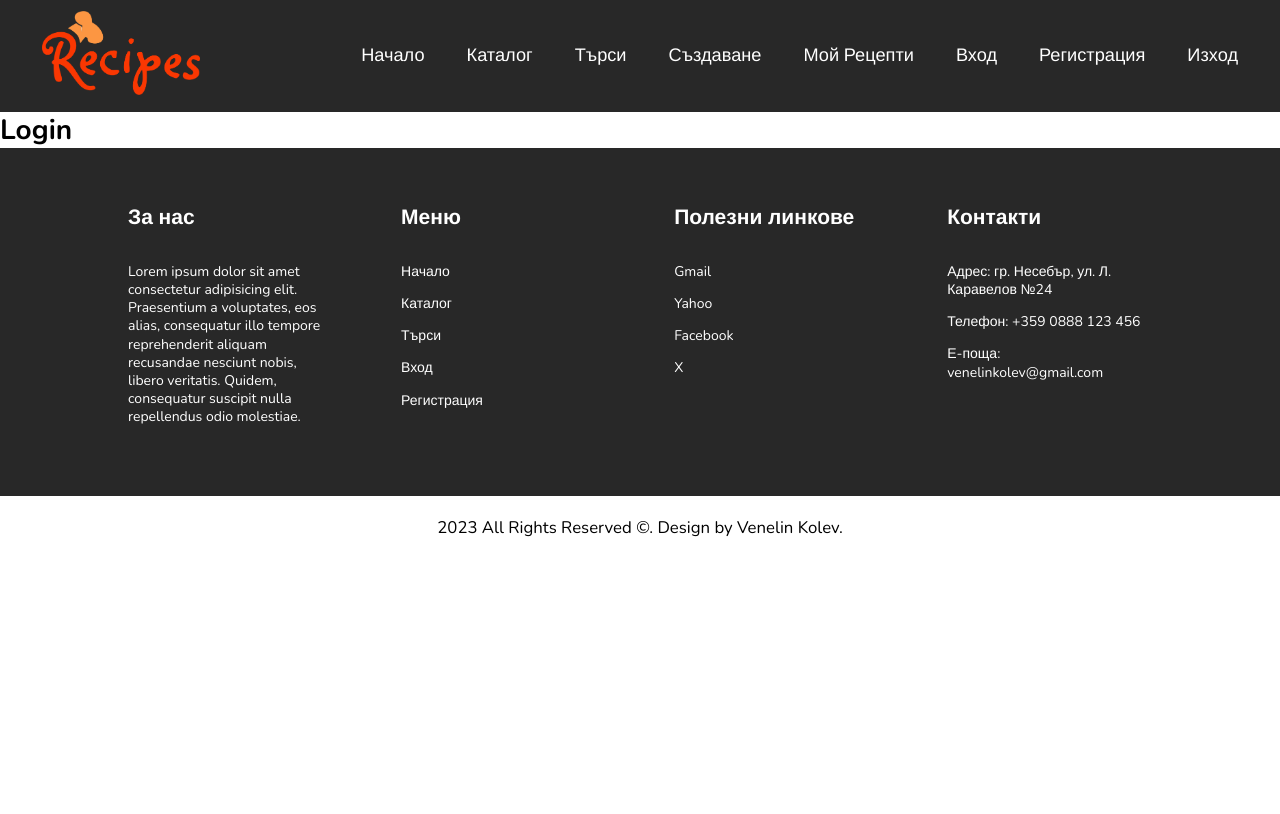
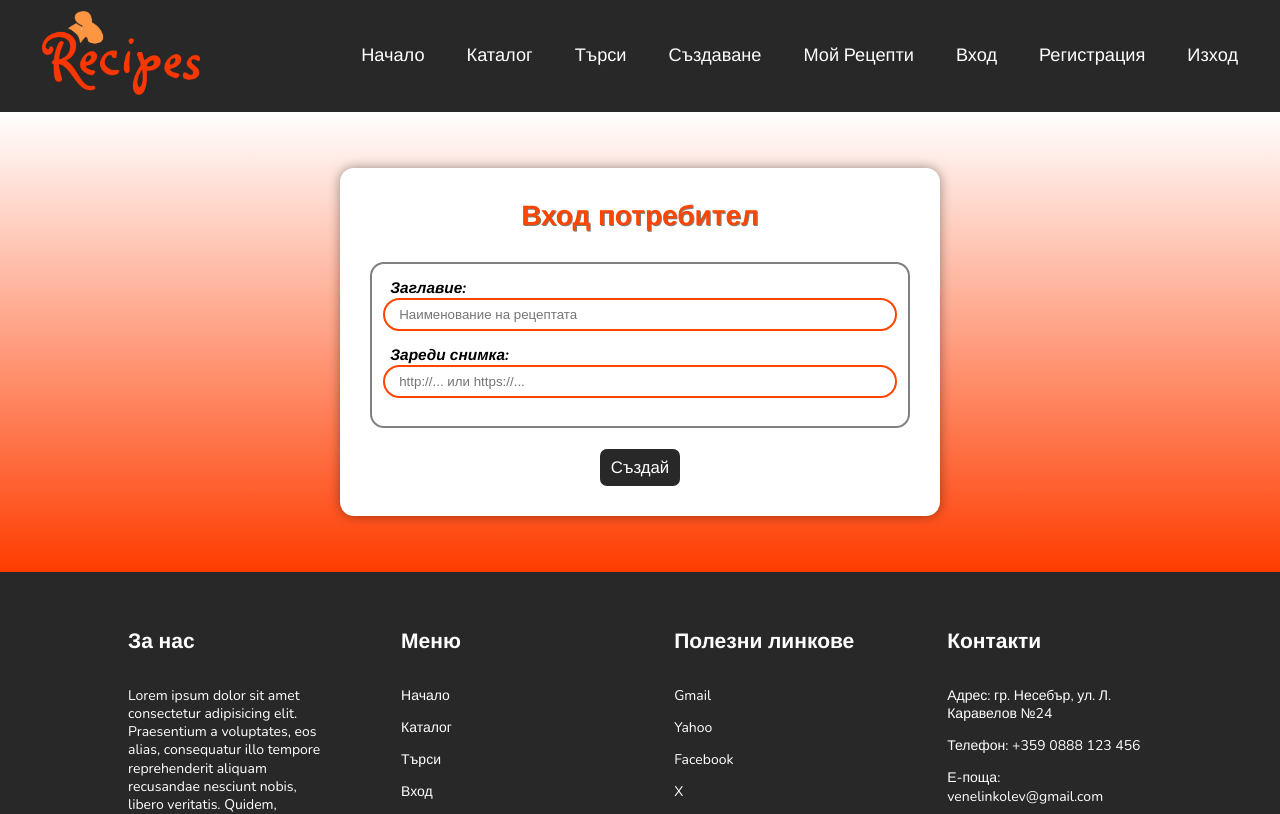
Before and after one commit to venelinkolev/exam-project-reactjs, a React (Vite) app: page /login in a window 1280 px wide. Shown: the top 814 px of the page. Built offline with nearby package versions, Linux system fonts and the light colour scheme.

Commit message:
Login Form Create

```diff
--- a/src/components/Login/Login.css
+++ b/src/components/Login/Login.css
@@ -0,0 +1,75 @@
+.login-container {
+    display: flex;
+    justify-content: center;
+    align-items: center;
+    padding: 4rem;
+    /* background-color: rgb(255, 69, 0, 0.7); */
+    background: rgb(255, 255, 255);
+    background: linear-gradient(180deg, rgba(255, 255, 255, 1) 0%, rgba(255, 60, 0, 1) 100%);
+}
+
+.login-user {
+    padding: 2rem;
+    width: 600px;
+    height: auto;
+    display: flex;
+    flex-direction: column;
+    background-color: white;
+    border-radius: 1rem;
+    border: 2px solid white;
+    text-align: center;
+    box-shadow: 0 0 0.8rem 0 rgb(0, 0, 0, 0.4);
+}
+
+.login-user h1 {
+    color: orangered;
+    text-shadow: 1px 1px rgb(0, 0, 0, 0.5);
+    margin-bottom: 2rem;
+}
+
+.login-user form>input {
+    margin-top: 1.5rem;
+    padding: 0.5rem 0.8rem;
+    border-radius: 0.5rem;
+    background-color: rgb(40, 40, 40);
+    border: none;
+    color: white;
+    font-family: Nunito, "Helvetica Neue", sans-serif;
+    font-size: 1.2rem;
+}
+
+.login-user form>input:hover {
+    cursor: pointer;
+    background-color: orangered;
+}
+
+/* Form Login */
+
+.login-form-container {
+    display: flex;
+    flex-direction: column;
+    border: 2px solid gray;
+    border-radius: 1rem;
+    padding: 1rem 0.8rem;
+    /* background-color: rgb(0, 0, 0, 0.1); */
+}
+
+.login-form-container label {
+    display: block;
+    text-align: start;
+    padding-left: 0.5rem;
+    font-weight: bold;
+    font-size: 1.1rem;
+    font-style: italic;
+}
+
+.login-form-container input {
+    padding: 0.5rem 1rem;
+    border: 2px solid orangered;
+    border-radius: 2rem;
+    margin-bottom: 1rem;
+}
+
+.login-form-container input:hover {
+    border: 2px solid orange;
+}
--- a/src/components/Login/Login.jsx
+++ b/src/components/Login/Login.jsx
@@ -1,9 +1,42 @@
 import './Login.css';
 
 export default function Login() {
+
+  function loginUser(e) {
+    e.preventDefault();
+    console.log(e);
+  }
+
   return (
     <>
-      <h1>Login</h1>
+      <div className='login-container'>
+        <div className='login-user'>
+          <h1>Вход потребител</h1>
+          <form onSubmit={loginUser}>
+            <div className='login-form-container'>
+              <label htmlFor='recipeName'>Заглавие:</label>
+              <input
+                type='text'
+                id='recipeName'
+                name='recipeName'
+                placeholder='Наименование на рецептата'
+                // value={formValues.recipeName}
+                // onChange={changeFormHandler}
+              />
+              <label htmlFor='imageUrl'>Зареди снимка:</label>
+              <input
+                type='text'
+                id='imageUrl'
+                name='imageUrl'
+                placeholder='http://... или https://...'
+                // value={formValues.imageUrl}
+                // onChange={changeFormHandler}
+              />
+            </div>
+            <input type='submit' value='Създай' />
+          </form>
+        </div>
+      </div>
     </>
   );
 }
```
Also changed, not shown: src/components/FormRecipe/FormRecipe.css (line endings or trailing spaces).
